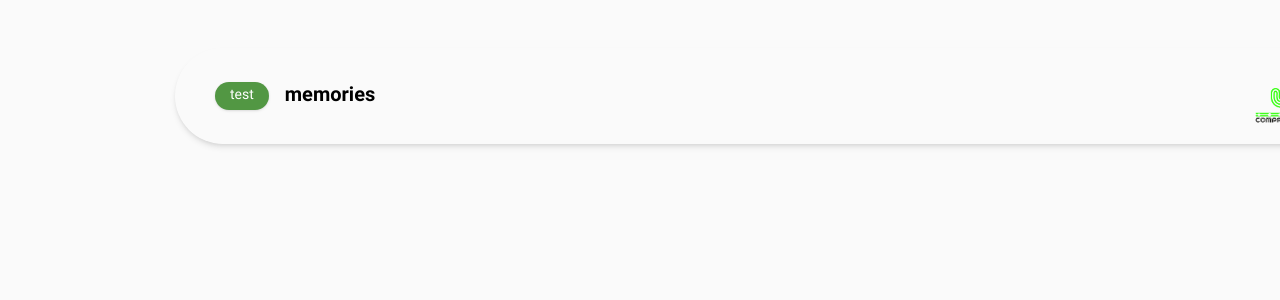
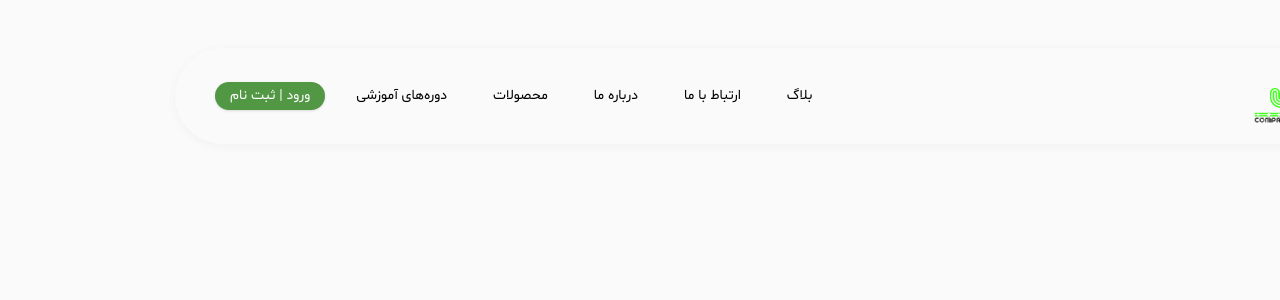
Before and after one commit to jsfather/cactus-front, a Next.js app: page / in a window 1280 px wide. Shown: the top 300 px of the page. Built offline with nearby package versions, Linux system fonts and the light colour scheme.

Commit message:
new menu items were added

```diff
--- a/components/Navbar.tsx
+++ b/components/Navbar.tsx
@@ -4,9 +4,9 @@ import { Button } from '@/components/ui/button';
 
 const Navbar = () => {
   return (
-    <header className="flex h-24 items-center rounded-[50px] px-10 shadow-md">
-      <nav className="flex w-full items-center gap-4">
-        <Link href="/" className="text-xl font-black text-black">
+    <header className="flex h-24 items-center rounded-[50px] px-10 shadow-[0px_2px_8px_0px_#F0F1F2]">
+      <nav className="flex w-full items-center">
+        <Link href="/">
           <Image
             src="/images/logo.png"
             width={70}
@@ -14,11 +14,13 @@ const Navbar = () => {
             alt="Logo of the company"
           />
         </Link>
-        <div className="flex w-full flex-row-reverse gap-4">
-          <Button title="test" />
-          <Link href="/" className="text-xl font-black text-black">
-            memories
-          </Link>
+        <div className="flex w-full flex-row-reverse items-center gap-4">
+          <Button title="ورود | ثبت نام" variant="primary" />
+          <Button title="دوره‌های آموزشی" variant="link" />
+          <Button title="محصولات" variant="link" />
+          <Button title="درباره ما" variant="link" />
+          <Button title="ارتباط با ما" variant="link" />
+          <Button title="بلاگ" variant="link" />
         </div>
       </nav>
     </header>
```
